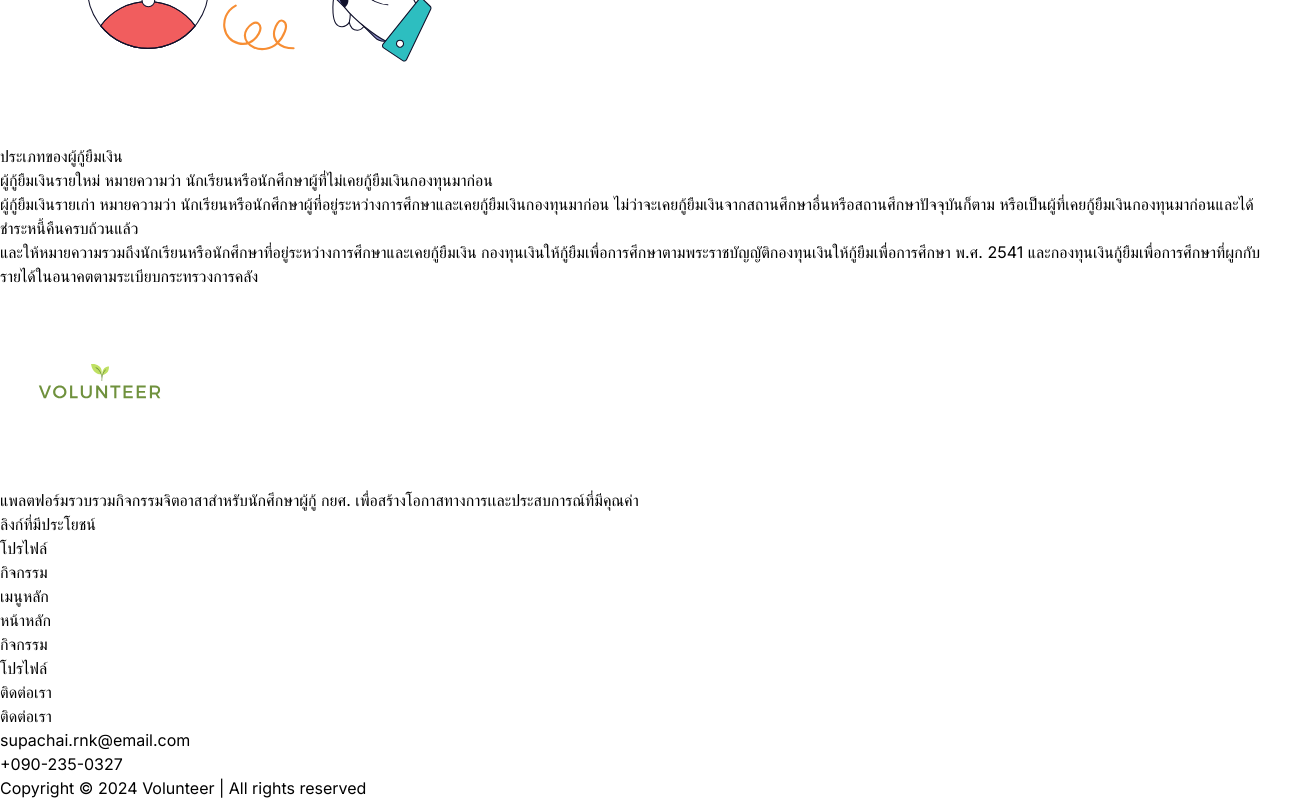
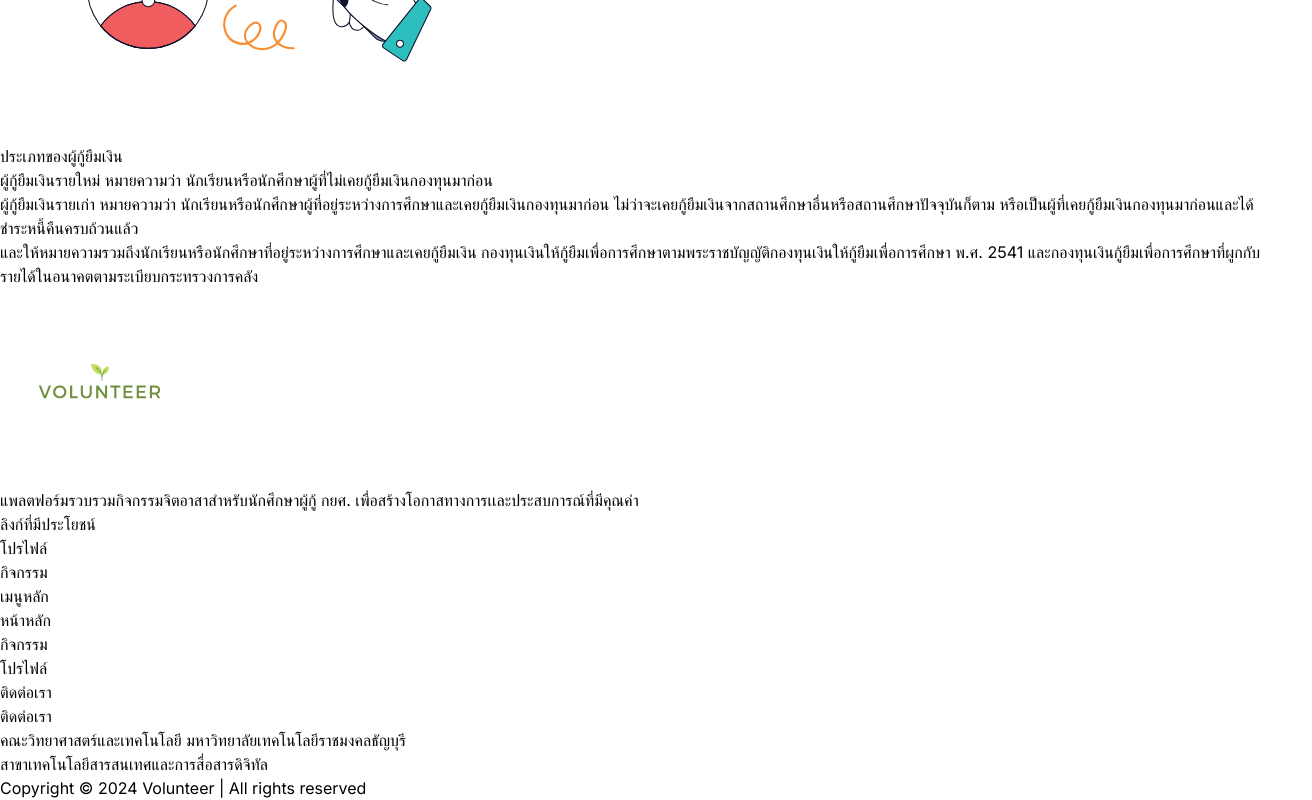
Before and after one commit to Emarwalker/rmuttVTconnect, a React (Vite) app in the folder volunteer-cms/: page / in a window 1280 px wide. Shown: the part 4170-4970 px from the top of the page, 1312 px wide, since content can reach past the window. Built offline with nearby package versions, Linux system fonts and the light colour scheme; no server answers.

Commit message:
Update Footer.jsx

```diff
--- a/volunteer-cms/src/layout/NavigationBar/Footer.jsx
+++ b/volunteer-cms/src/layout/NavigationBar/Footer.jsx
@@ -38,8 +38,8 @@ function Footer() {
          <div className="col-span-1">
            <h3 className="font-semibold text-gray-900 mb-4">ติดต่อเรา</h3>
            <ul className="space-y-2">
-             <li className="text-gray-600">supachai.rnk@email.com</li>
-             <li className="text-gray-600">+090-235-0327</li>
+             <li className="text-gray-600">คณะวิทยาศาสตร์และเทคโนโลยี มหาวิทยาลัยเทคโนโลยีราชมงคลธัญบุรี</li>
+             <li className="text-gray-600">สาขาเทคโนโลยีสารสนเทศและการสื่อสารดิจิทัล</li>
            </ul>
          </div>
        </div>
```
